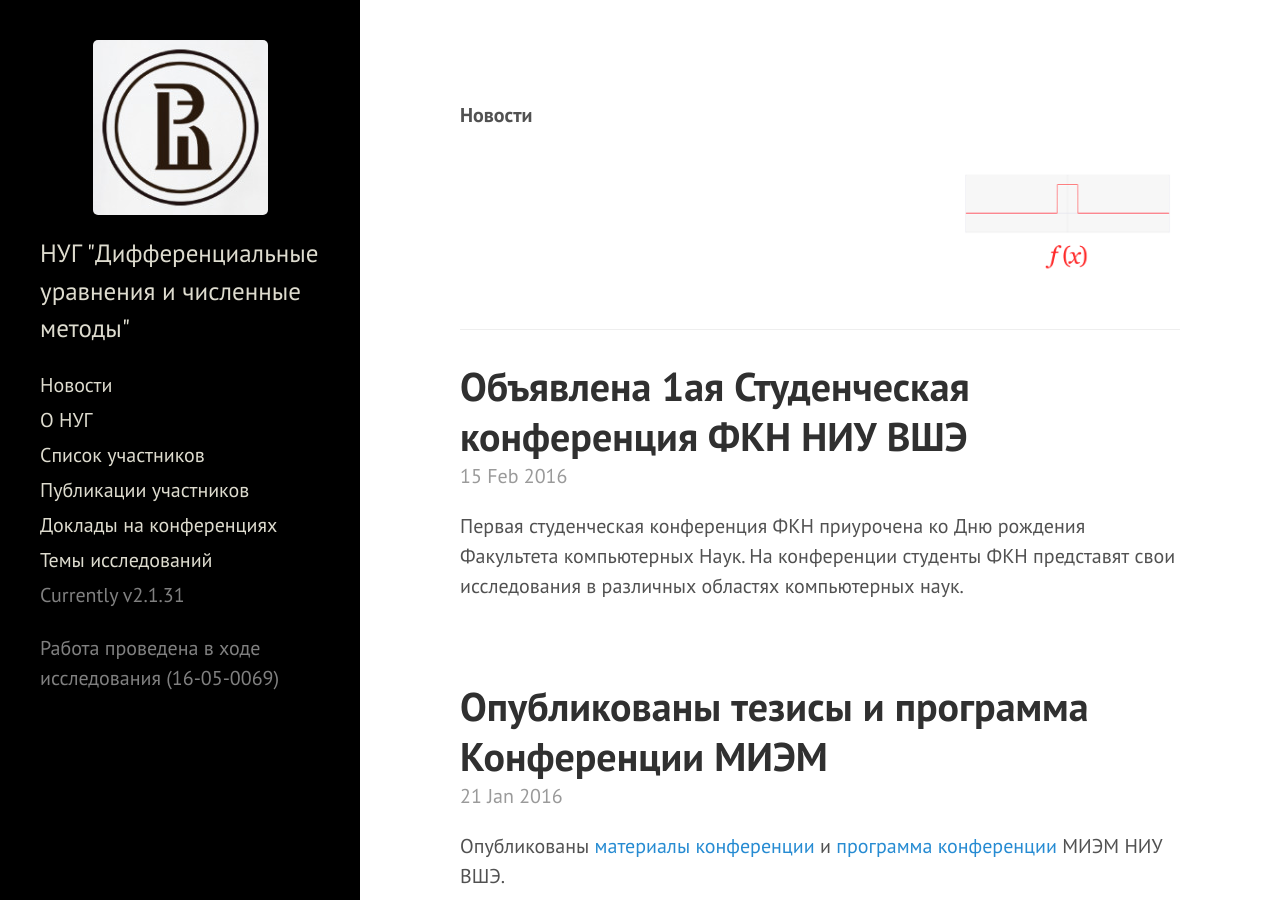
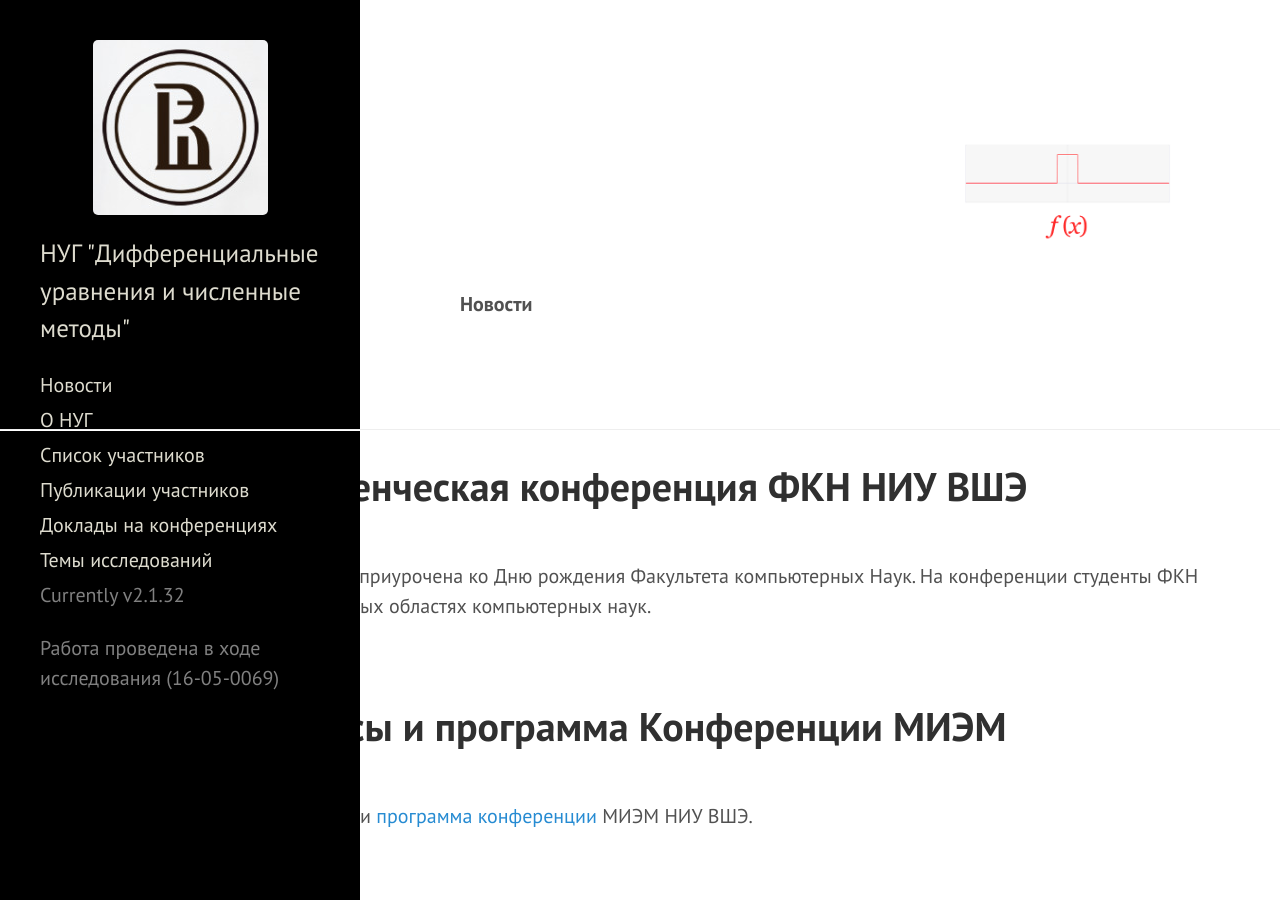
Before and after one commit to hsemmsg/hsemmsg.github.io, a Jekyll site: the page built from index.html, in a window 1280 px wide and 900 px high. Built offline with Jekyll 4.4.1, drawn with Linux system fonts in a browser that asks for light colours; the list of posts is cut into pages by our own code.

```diff
--- a/_config.yml
+++ b/_config.yml
@@ -23,7 +23,7 @@
 paginate:         5
 
 # Custom vars
-version:          2.1.31
+version:          2.1.32
 
 github:
   repo:           https://github.com/hsemmsg/hsemmsg.github.io
--- a/index.html
+++ b/index.html
@@ -3,10 +3,10 @@
 title: Home
 ---
 <p>
-  <div align="left" font-family="Noto Serif" font-size="36pt" margin-top="100%"><b>Новости</b></div>
-<div align="right">
-<img src="/images/1.gif" width="225px">
-  </div
+  <div align="right">
+  <img src="/images/1.gif" width="225px">
+    </div
+  <div align="left" font-family="Noto Serif" font-size="36px" margin-top="100%"><b>Новости</b></div>
 </p>
 <hr>
 <div class="posts">
```
